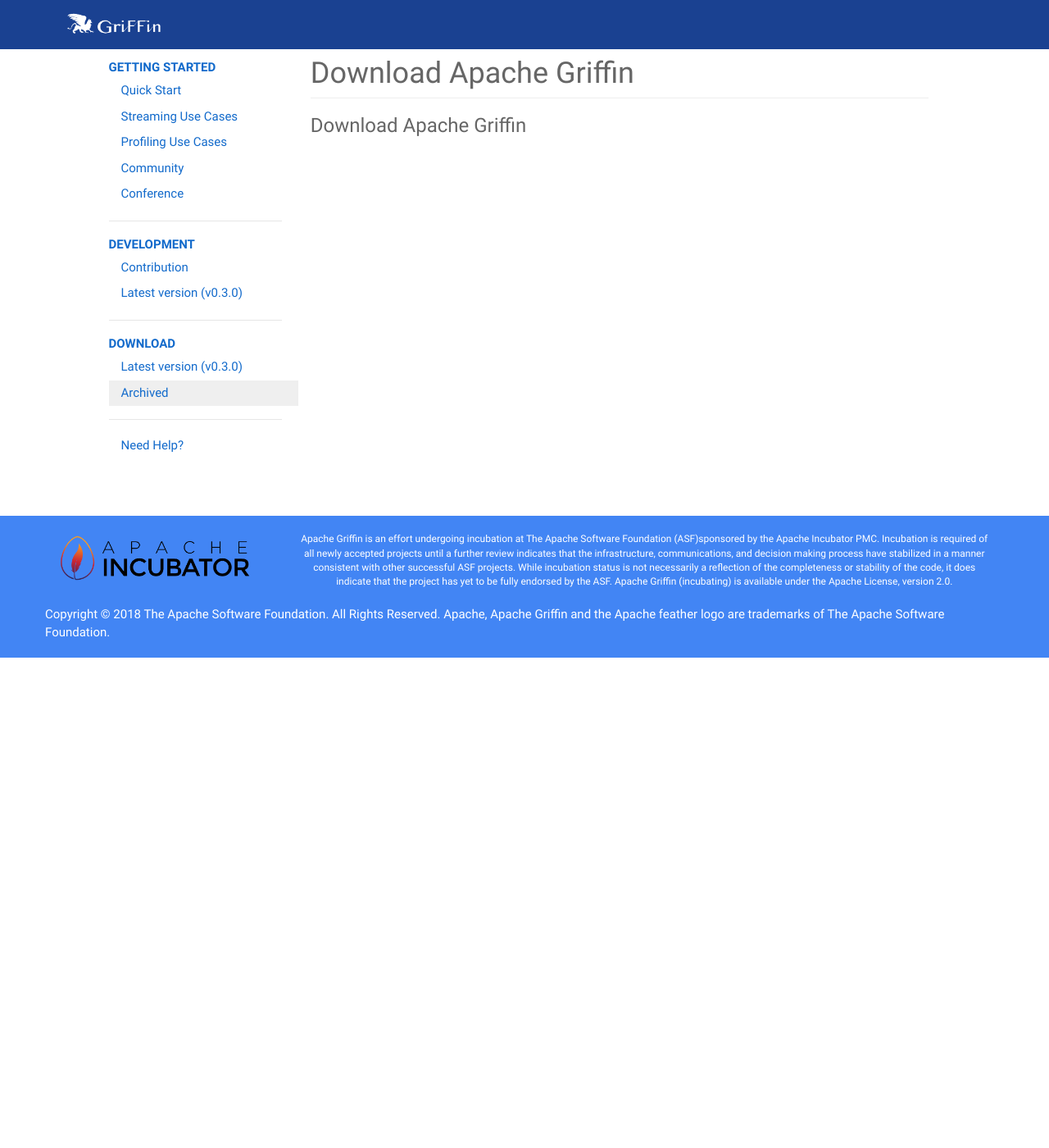
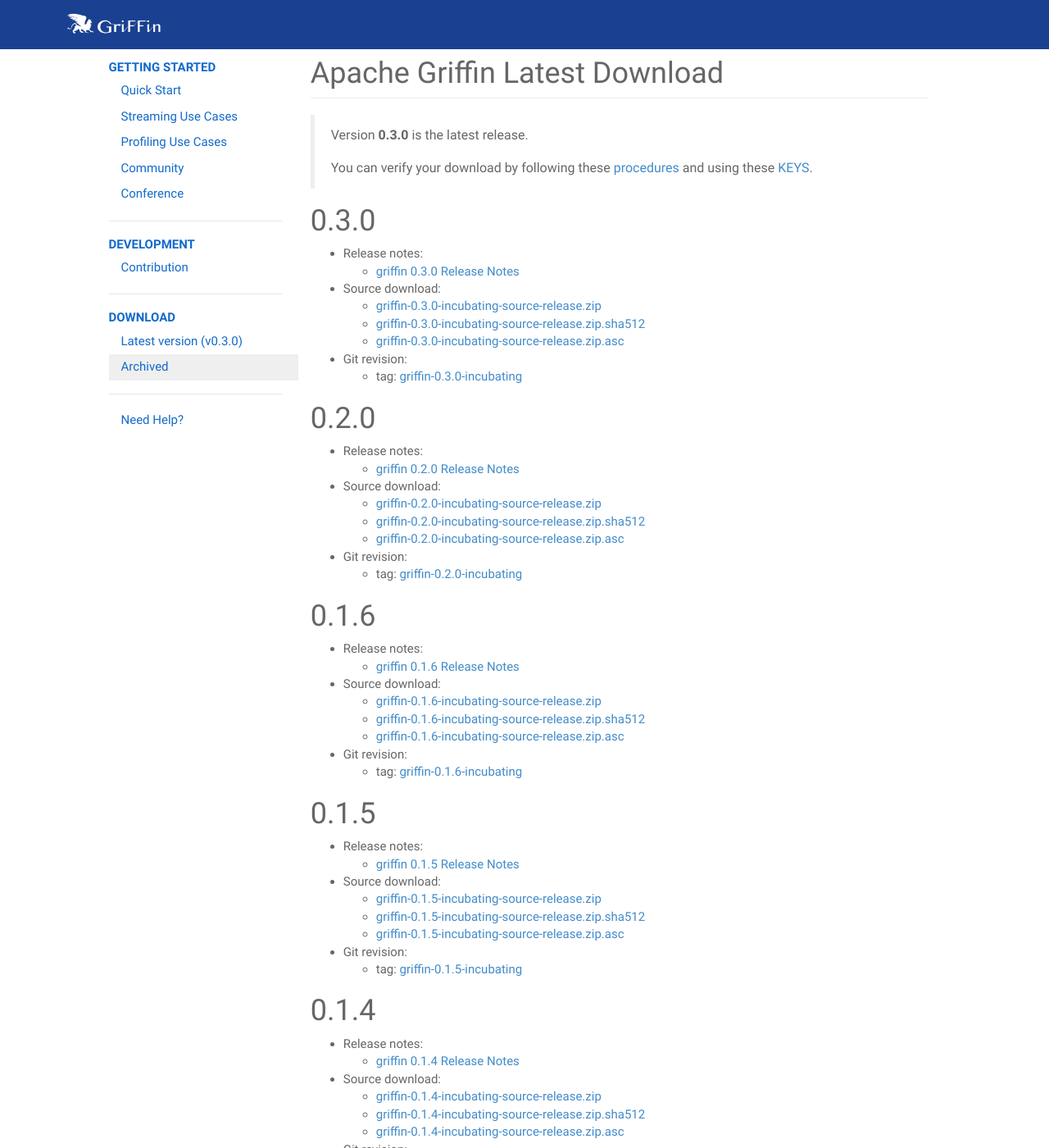
Before and after one commit to apache/griffin-site, a Jekyll site: the page built from download.md, in a window 1280 px wide and 1400 px high. Shown: the whole window at 82% size. Built offline with Jekyll 4.4.1, drawn with Linux system fonts in a browser that asks for light colours; comment, search, counter and statistics services are not loaded; some of the changed text lies outside the part shown.

Commit message:
update Archived downloads

```diff
--- a/_config.yml
+++ b/_config.yml
@@ -47,8 +47,6 @@
     links:
       - title: Contribution
         url: /docs/contribute.html
-      - title: Latest version (v0.3.0)
-        url: /docs/latest.html
   - category: Download
     links:
       - title: Latest version (v0.3.0)
--- a/download.md
+++ b/download.md
@@ -1,7 +1,60 @@
 ---
 layout: doc
-title:  "Download Apache Griffin"
+title:  "Apache Griffin Latest Download"
 permalink: /docs/download.html
 ---
 
-### Download Apache Griffin
+> Version **0.3.0** is the latest release.
+>
+> You can verify your download by following these [procedures](https://www.apache.org/info/verification.html) and using these [KEYS](https://dist.apache.org/repos/dist/dev/incubator/griffin/KEYS).
+
+# 0.3.0
+* Release notes:
+	* [griffin 0.3.0 Release Notes](https://dist.apache.org/repos/dist/dev/incubator/griffin/0.3.0-incubating/CHANGES.txt)
+* Source download:
+	* [griffin-0.3.0-incubating-source-release.zip](https://dist.apache.org/repos/dist/dev/incubator/griffin/0.3.0-incubating/griffin-0.3.0-incubating-source-release.zip)
+	* [griffin-0.3.0-incubating-source-release.zip.sha512](https://dist.apache.org/repos/dist/dev/incubator/griffin/0.3.0-incubating/griffin-0.3.0-incubating-source-release.zip.sha512)
+	* [griffin-0.3.0-incubating-source-release.zip.asc](https://dist.apache.org/repos/dist/dev/incubator/griffin/0.3.0-incubating/griffin-0.3.0-incubating-source-release.zip.asc)
+* Git revision:
+	* tag: [griffin-0.3.0-incubating](https://git-wip-us.apache.org/repos/asf?p=incubator-griffin.git;a=tag;h=refs/tags/griffin-0.3.0-incubating)
+
+
+# 0.2.0
+* Release notes:
+	* [griffin 0.2.0 Release Notes](https://dist.apache.org/repos/dist/dev/incubator/griffin/0.2.0-incubating/CHANGES.txt)
+* Source download:
+	* [griffin-0.2.0-incubating-source-release.zip](https://dist.apache.org/repos/dist/dev/incubator/griffin/0.2.0-incubating/griffin-0.2.0-incubating-source-release.zip)
+	* [griffin-0.2.0-incubating-source-release.zip.sha512](https://dist.apache.org/repos/dist/dev/incubator/griffin/0.2.0-incubating/griffin-0.2.0-incubating-source-release.zip.sha512)
+	* [griffin-0.2.0-incubating-source-release.zip.asc](https://dist.apache.org/repos/dist/dev/incubator/griffin/0.2.0-incubating/griffin-0.2.0-incubating-source-release.zip.asc)
+* Git revision:
+	* tag: [griffin-0.2.0-incubating](https://git-wip-us.apache.org/repos/asf?p=incubator-griffin.git;a=tag;h=refs/tags/griffin-0.2.0-incubating)
+
+# 0.1.6
+* Release notes:
+	* [griffin 0.1.6 Release Notes](https://dist.apache.org/repos/dist/dev/incubator/griffin/0.1.6-incubating/CHANGES.txt)
+* Source download:
+	* [griffin-0.1.6-incubating-source-release.zip](https://dist.apache.org/repos/dist/dev/incubator/griffin/0.1.6-incubating/griffin-0.1.6-incubating-source-release.zip)
+	* [griffin-0.1.6-incubating-source-release.zip.sha512](https://dist.apache.org/repos/dist/dev/incubator/griffin/0.1.6-incubating/griffin-0.1.6-incubating-source-release.zip.sha512)
+	* [griffin-0.1.6-incubating-source-release.zip.asc](https://dist.apache.org/repos/dist/dev/incubator/griffin/0.1.6-incubating/griffin-0.1.6-incubating-source-release.zip.asc)
+* Git revision:
+	* tag: [griffin-0.1.6-incubating](https://git-wip-us.apache.org/repos/asf?p=incubator-griffin.git;a=tag;h=refs/tags/griffin-0.1.6-incubating)
+
+# 0.1.5
+* Release notes:
+	* [griffin 0.1.5 Release Notes](https://dist.apache.org/repos/dist/dev/incubator/griffin/0.1.5-incubating/CHANGES.txt)
+* Source download:
+	* [griffin-0.1.5-incubating-source-release.zip](https://dist.apache.org/repos/dist/dev/incubator/griffin/0.1.5-incubating/griffin-0.1.5-incubating-source-release.zip)
+	* [griffin-0.1.5-incubating-source-release.zip.sha512](https://dist.apache.org/repos/dist/dev/incubator/griffin/0.1.5-incubating/griffin-0.1.5-incubating-source-release.zip.sha512)
+	* [griffin-0.1.5-incubating-source-release.zip.asc](https://dist.apache.org/repos/dist/dev/incubator/griffin/0.1.5-incubating/griffin-0.1.5-incubating-source-release.zip.asc)
+* Git revision:
+	* tag: [griffin-0.1.5-incubating](https://git-wip-us.apache.org/repos/asf?p=incubator-griffin.git;a=tag;h=refs/tags/griffin-0.1.5-incubating)
+
+# 0.1.4
+* Release notes:
+	* [griffin 0.1.4 Release Notes](https://dist.apache.org/repos/dist/dev/incubator/griffin/0.1.4-incubating/CHANGES.txt)
+* Source download:
+	* [griffin-0.1.4-incubating-source-release.zip](https://dist.apache.org/repos/dist/dev/incubator/griffin/0.1.4-incubating/griffin-0.1.4-incubating-source-release.zip)
+	* [griffin-0.1.4-incubating-source-release.zip.sha512](https://dist.apache.org/repos/dist/dev/incubator/griffin/0.1.4-incubating/griffin-0.1.4-incubating-source-release.zip.sha512)
+	* [griffin-0.1.4-incubating-source-release.zip.asc](https://dist.apache.org/repos/dist/dev/incubator/griffin/0.1.4-incubating/griffin-0.1.4-incubating-source-release.zip.asc)
+* Git revision:
+	* tag: [griffin-0.1.4-incubating](https://git-wip-us.apache.org/repos/asf?p=incubator-griffin.git;a=tag;h=refs/tags/griffin-0.1.4-incubating)
```
Also changed, not shown: latest.md (+14 -2 lines).
